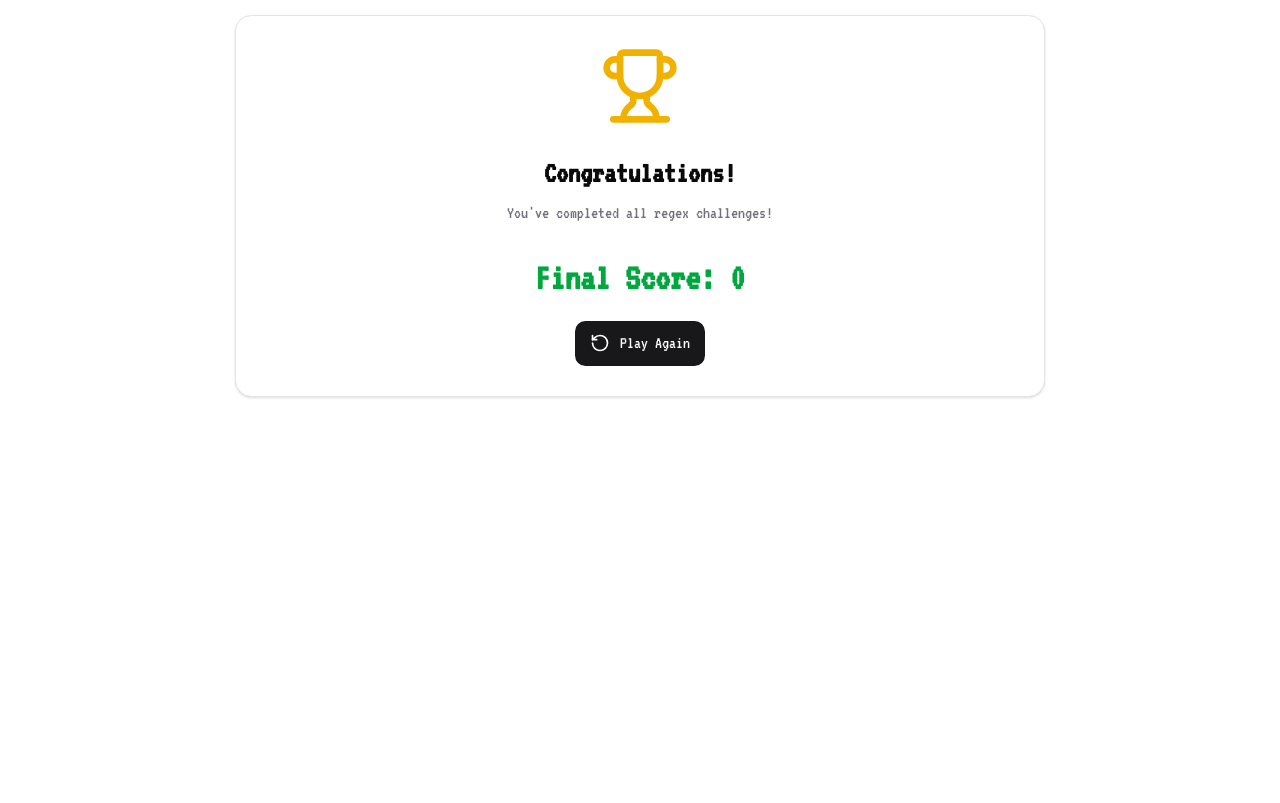
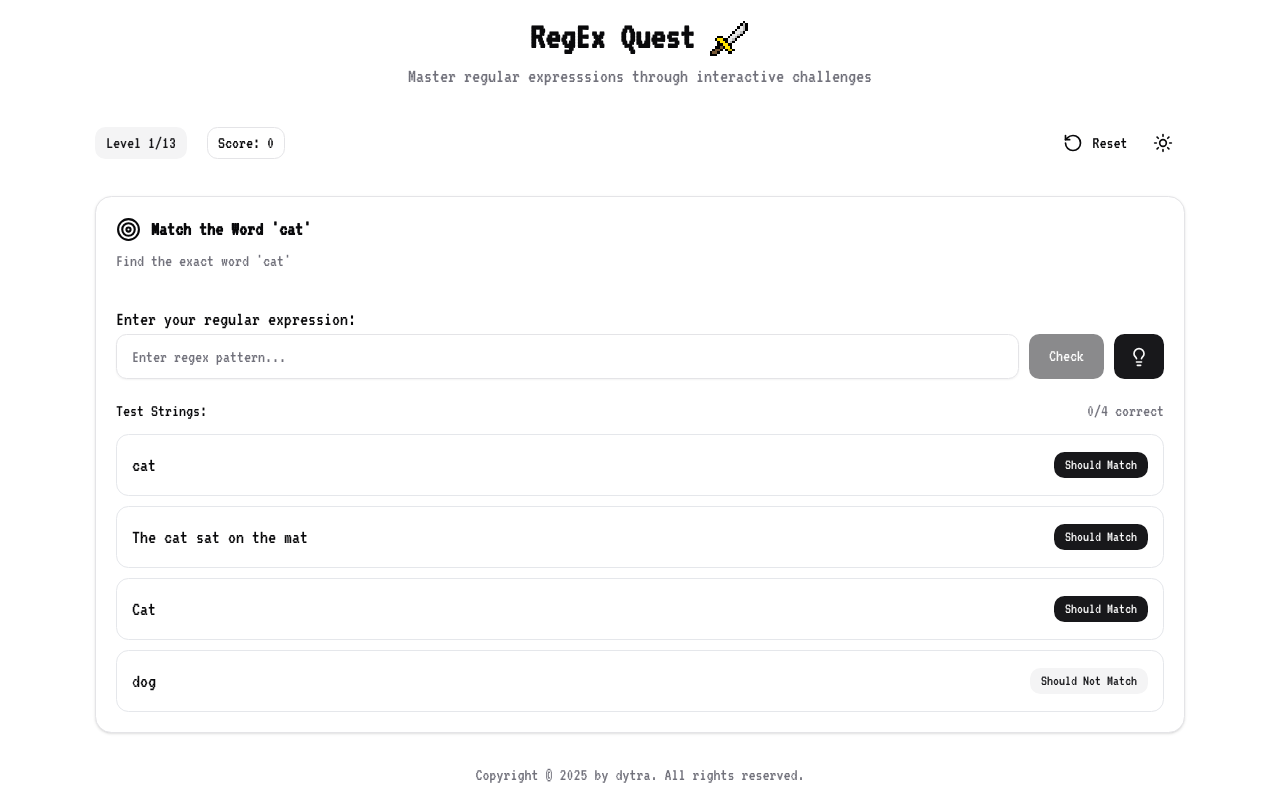
Before and after one commit to dytra/regex-quest, a Next.js app: page / in a window 1280 px wide. Built offline with nearby package versions, Linux system fonts and the light colour scheme.

Commit message:
fix pop sound

```diff
--- a/src/components/game.tsx
+++ b/src/components/game.tsx
@@ -1,6 +1,6 @@
 "use client"
 
-import { useState, useMemo, useEffect } from "react"
+import { useState, useMemo, useEffect, useRef } from "react"
 import { Button } from "@/components/ui/button"
 import { Input } from "@/components/ui/input"
 import { Card, CardContent, CardDescription, CardHeader, CardTitle } from "@/components/ui/card"
@@ -21,8 +21,10 @@ export default function Game() {
   const [score, setScore] = useState(0)
   const [attempts, setAttempts] = useState(0)
   const [showHint, setShowHint] = useState(false)
-  const [gameComplete, setGameComplete] = useState(true)
+  const [gameComplete, setGameComplete] = useState(false)
   const [regexError, setRegexError] = useState("")
+  const sfxPopRef = useRef<HTMLAudioElement | null>(null)
+
 
   const level = levels[currentLevel]
 
@@ -91,6 +93,7 @@ export default function Game() {
   const resetGame = () => {
     setCurrentLevel(0)
     setRegex("")
+    setRegexObj(null);
     setScore(0)
     setAttempts(0)
     setShowHint(false)
@@ -98,6 +101,19 @@ export default function Game() {
     setRegexError("")
   }
 
+
+  useEffect(() => {
+    sfxPopRef.current = new Audio('/pop.mp3')
+    sfxPopRef.current.volume = 0.35
+  }, [])
+
+  useEffect(() => {
+    if (!allCorrect || !sfxPopRef.current) return;
+    sfxPopRef.current.currentTime = 0
+    sfxPopRef.current.play().catch((e) => {
+      console.error("play() failed:", e)
+    })
+  }, [allCorrect])
 
   if (gameComplete) {
     return (
```
